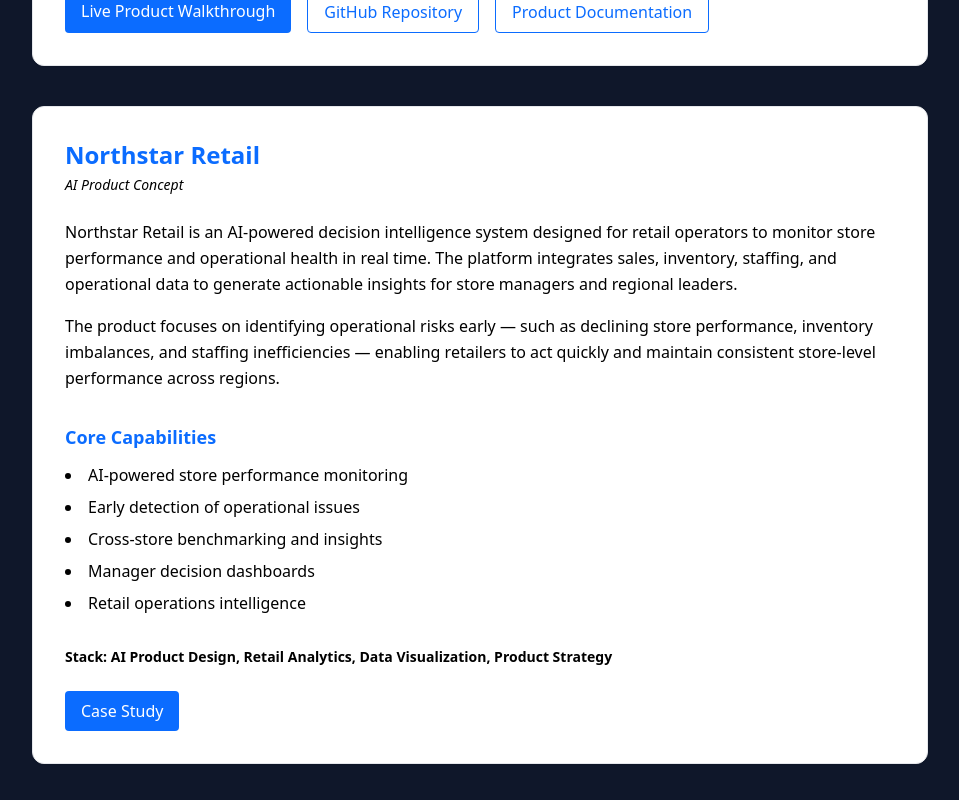
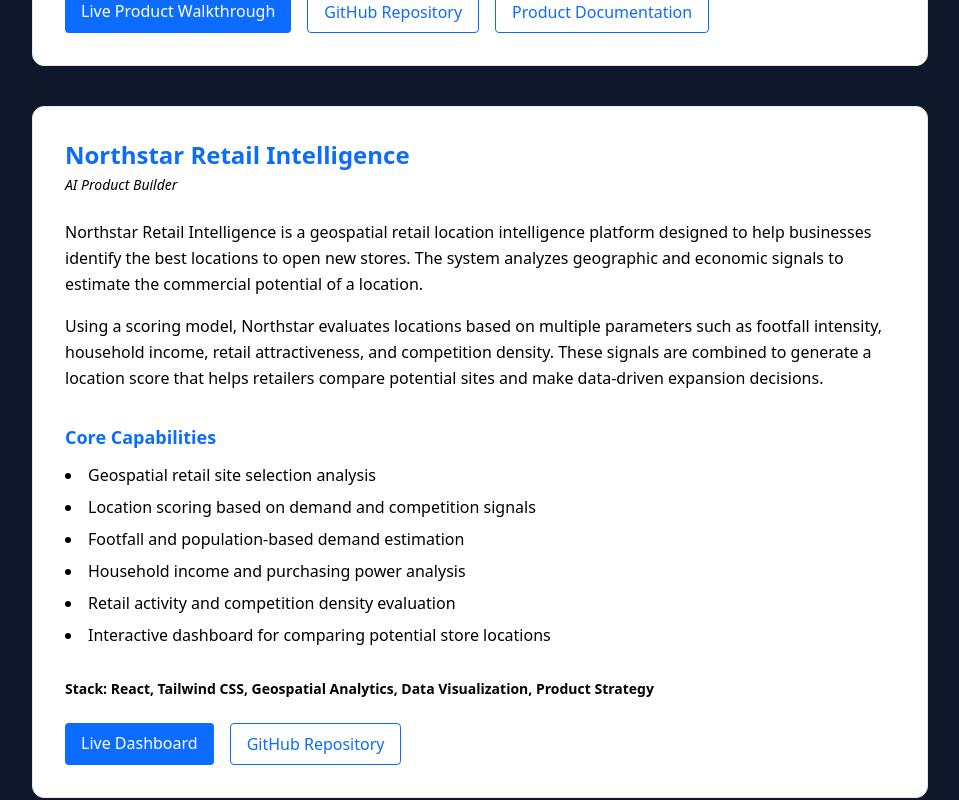
Before and after one commit to shashank-dj/Portfolio, a React (Vite) app: page /ventures in a window 1280 px wide. Shown: the part 860-1660 px from the top of the page, without its empty margins (160-1119 px from the left). Built offline with nearby package versions, Linux system fonts and the light colour scheme.

Commit message:
Update ProductVenture.jsx

```diff
--- a/src/components/ProductVenture.jsx
+++ b/src/components/ProductVenture.jsx
@@ -115,26 +115,27 @@ export default function ProductVenture() {
         <div className="border border-borderlight rounded-xl p-8 bg-white shadow-sm hover:shadow-md transition-shadow">
 
           <h3 className="text-2xl font-bold text-primary">
-            Northstar Retail
+            Northstar Retail Intelligence
           </h3>
 
           <p className="text-sm text-black mt-1 italic">
-            AI Product Concept
+            AI Product Builder
           </p>
 
           <p className="text-black mt-6 leading-relaxed">
-            Northstar Retail is an AI-powered decision intelligence system
-            designed for retail operators to monitor store performance and
-            operational health in real time. The platform integrates sales,
-            inventory, staffing, and operational data to generate actionable
-            insights for store managers and regional leaders.
+            Northstar Retail Intelligence is a geospatial retail location
+            intelligence platform designed to help businesses identify the
+            best locations to open new stores. The system analyzes geographic
+            and economic signals to estimate the commercial potential of a
+            location.
           </p>
 
           <p className="text-black mt-4 leading-relaxed">
-            The product focuses on identifying operational risks early —
-            such as declining store performance, inventory imbalances, and
-            staffing inefficiencies — enabling retailers to act quickly and
-            maintain consistent store-level performance across regions.
+            Using a scoring model, Northstar evaluates locations based on
+            multiple parameters such as footfall intensity, household income,
+            retail attractiveness, and competition density. These signals are
+            combined to generate a location score that helps retailers compare
+            potential sites and make data-driven expansion decisions.
           </p>
 
           <div className="mt-8">
@@ -143,24 +144,36 @@ export default function ProductVenture() {
             </h4>
 
             <ul className="list-disc list-inside text-black space-y-2">
-              <li>AI-powered store performance monitoring</li>
-              <li>Early detection of operational issues</li>
-              <li>Cross-store benchmarking and insights</li>
-              <li>Manager decision dashboards</li>
-              <li>Retail operations intelligence</li>
+              <li>Geospatial retail site selection analysis</li>
+              <li>Location scoring based on demand and competition signals</li>
+              <li>Footfall and population-based demand estimation</li>
+              <li>Household income and purchasing power analysis</li>
+              <li>Retail activity and competition density evaluation</li>
+              <li>Interactive dashboard for comparing potential store locations</li>
             </ul>
           </div>
 
           <p className="text-sm text-black mt-8 font-semibold">
-            Stack: AI Product Design, Retail Analytics, Data Visualization, Product Strategy
+            Stack: React, Tailwind CSS, Geospatial Analytics, Data Visualization, Product Strategy
           </p>
 
           <div className="flex flex-wrap gap-4 mt-6">
             <a
-              href="#"
+              href="https://northstar-retail-intelligence.netlify.app/"
+              target="_blank"
+              rel="noopener noreferrer"
               className="px-4 py-2 bg-primary text-white rounded hover:opacity-90 transition"
             >
-              Case Study
+              Live Dashboard
+            </a>
+
+            <a
+              href="https://github.com/shashank-dj/northstar-retail-intelligence"
+              target="_blank"
+              rel="noopener noreferrer"
+              className="px-4 py-2 border border-primary text-primary rounded hover:bg-primary hover:text-white transition"
+            >
+              GitHub Repository
             </a>
           </div>
 
```
